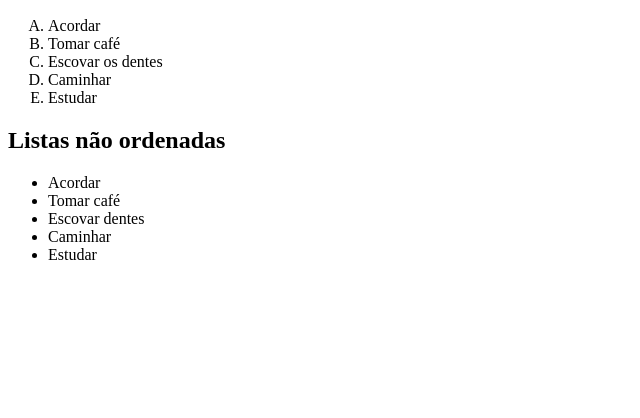
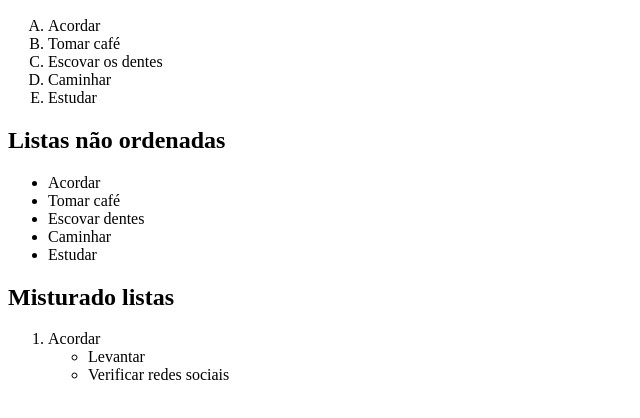
Before and after one commit to VanessaHenker/Projeto-html, a plain HTML site: page Exercicios/Ex006/index.html in a window 1280 px wide. Shown: the part 110-528 px from the top of the page, without its empty margins (0-640 px from the left). Drawn offline with Linux system fonts and the light colour scheme.

Commit message:
Continuação do Ex006

```diff
--- a/Exercicios/Ex006/index.html
+++ b/Exercicios/Ex006/index.html
@@ -25,8 +25,15 @@
       <li>Estudar</li>
     </ul>
 
+    <h2>Misturado listas</h2>
+    <ol type="1">
+      <li>Acordar</li>
+      <ul type = "circle">
+      <li>Levantar</li>
+      <li>Verificar redes sociais</li>
 
+      </ul>
+    </ol>
 
-
-</body>
+  </body>
 </html>
```
